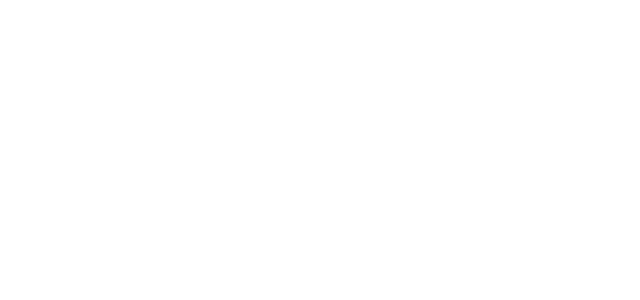
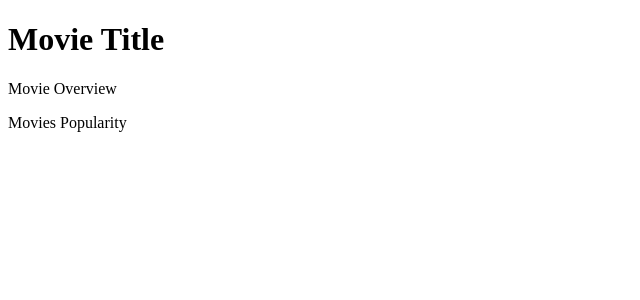
Before and after one commit to mortensenm1205/RT-app, a React (Create React App) app in the folder client/: page /1 in a window 1280 px wide. Shown: the top 300 px of the page, without its empty margins (0-640 px from the left). Built offline with nearby package versions, Linux system fonts and the light colour scheme.

Commit message:
got my client movie list route to send id to the movie card, now just need to updated movie card info based on sent id

```diff
--- a/client/src/components/MovieOverview.js
+++ b/client/src/components/MovieOverview.js
@@ -12,7 +12,7 @@
         {data.map((apiData) => {
           return (
             <div key={apiData.id}>
-              <Link to='/user'>
+              <Link to={'/' + apiData.id}>
                 <h3>{apiData.title}</h3>
               </Link>
               <p>Overview: {apiData.overview}</p>
--- a/client/src/containers/RT-App/RT-App.js
+++ b/client/src/containers/RT-App/RT-App.js
@@ -8,7 +8,7 @@
     return (
       <div>
         <Route exact path='/' component={MovieList} />
-        <Route path='/user' component={MovieCard} />
+        <Route path='/:movieId' component={MovieCard} />
       </div>
     )
   }
```
